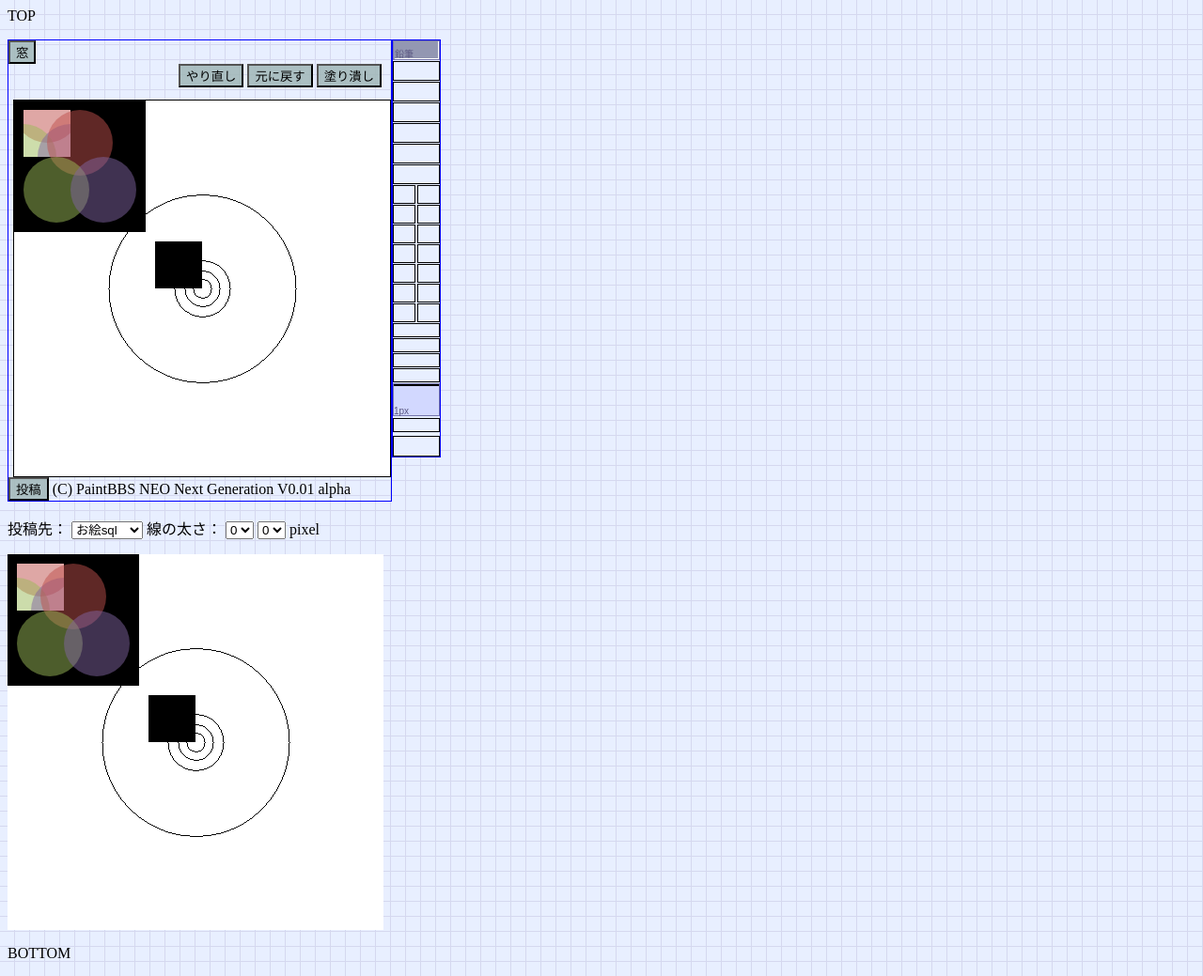
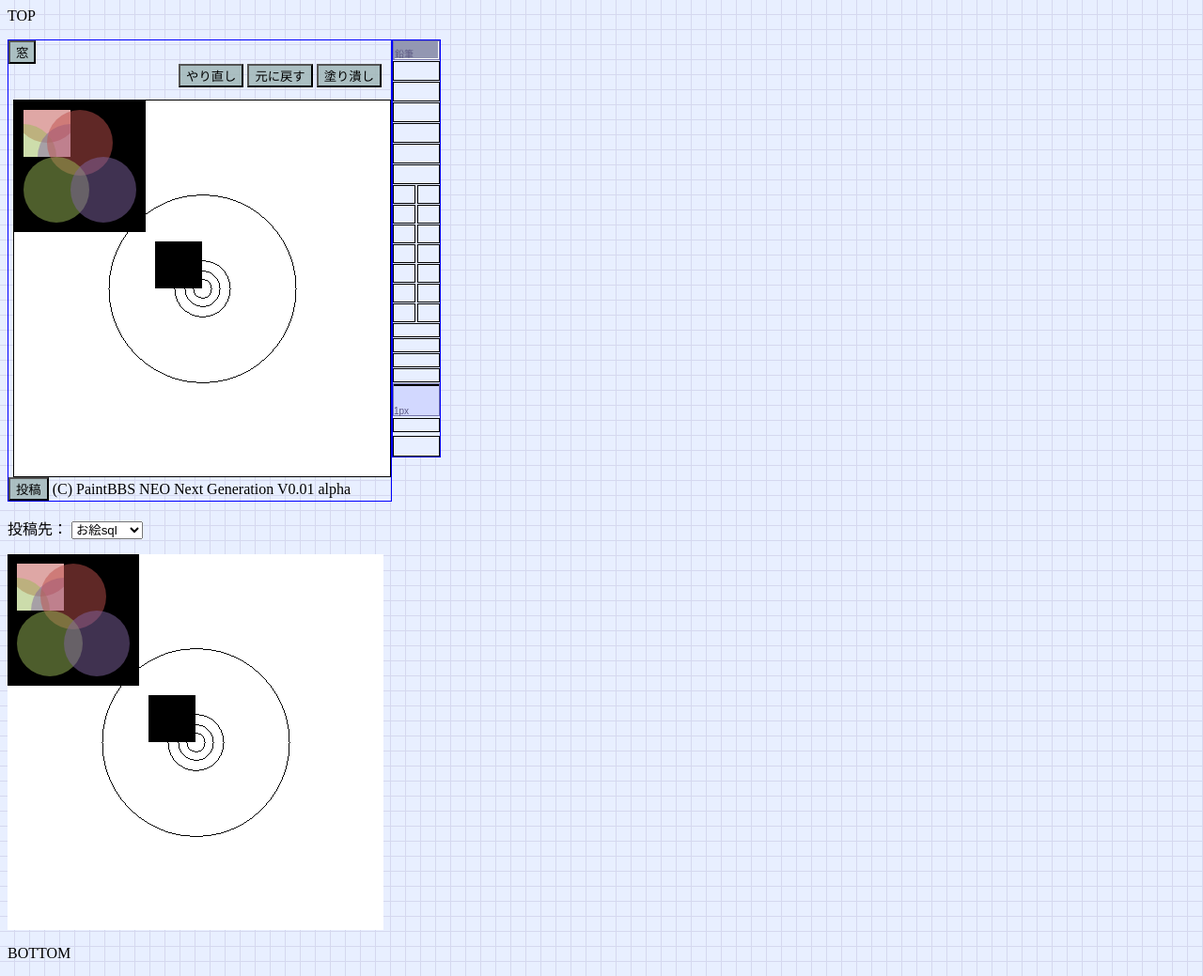
Before and after one commit to mirido/html5_experiment, a website: page index.html in a window 1280 px wide. Shown: the whole page at 94% size. Drawn offline with Linux system fonts and the light colour scheme.

Commit message:
不要となったので線幅選択ボックスを削除した。

```diff
--- a/tool-palette.js
+++ b/tool-palette.js
@@ -24,7 +24,7 @@ function CommonSetting(nlayers)
   }
 
   // Selection boxとの連動(暫定処置)
-  this.m_thicknessSelector = new ThicknessSelector();
+  // this.m_thicknessSelector = new ThicknessSelector();
 }
 
 // Getter, Setter
```
Also changed, not shown: index.html (+2 -0 lines).
